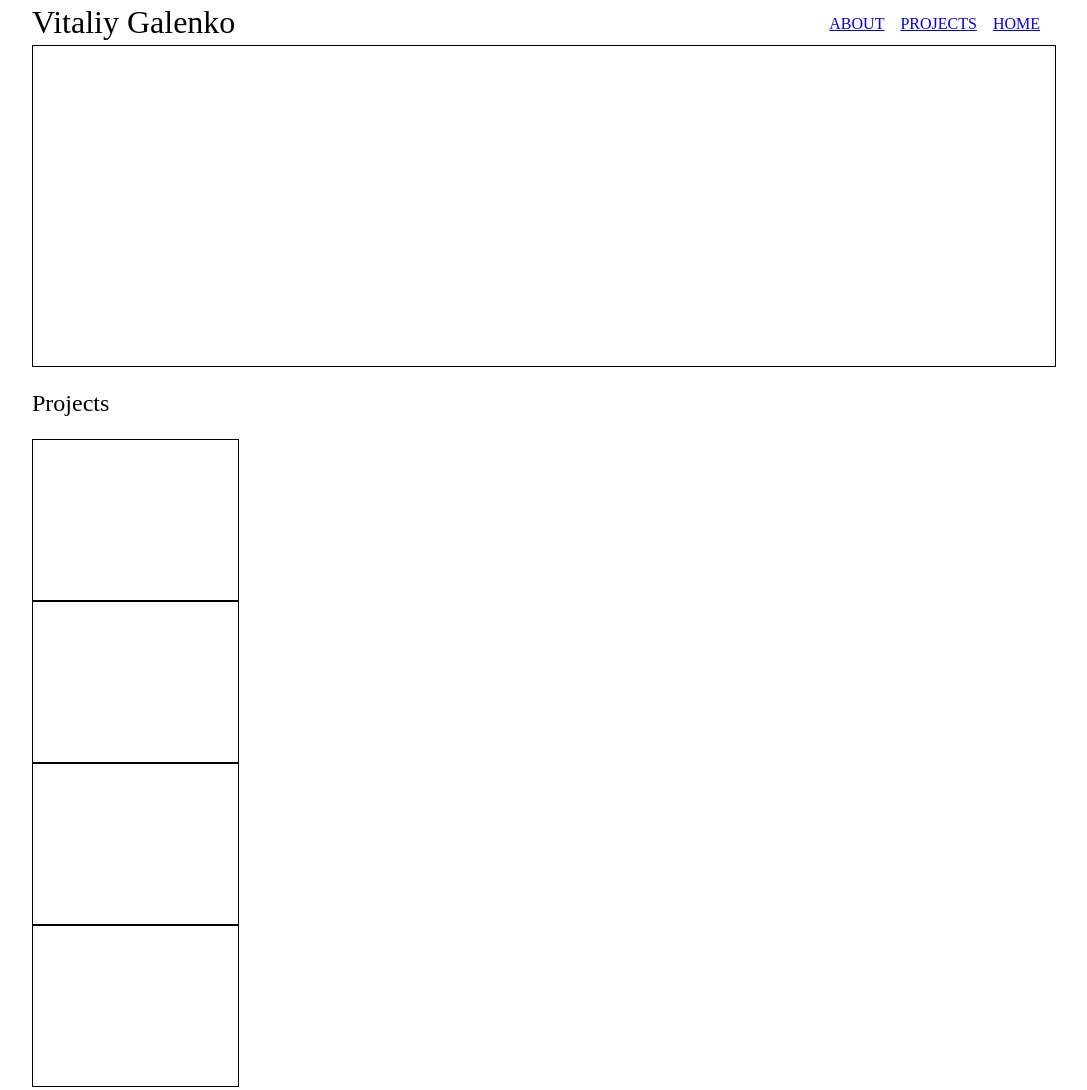
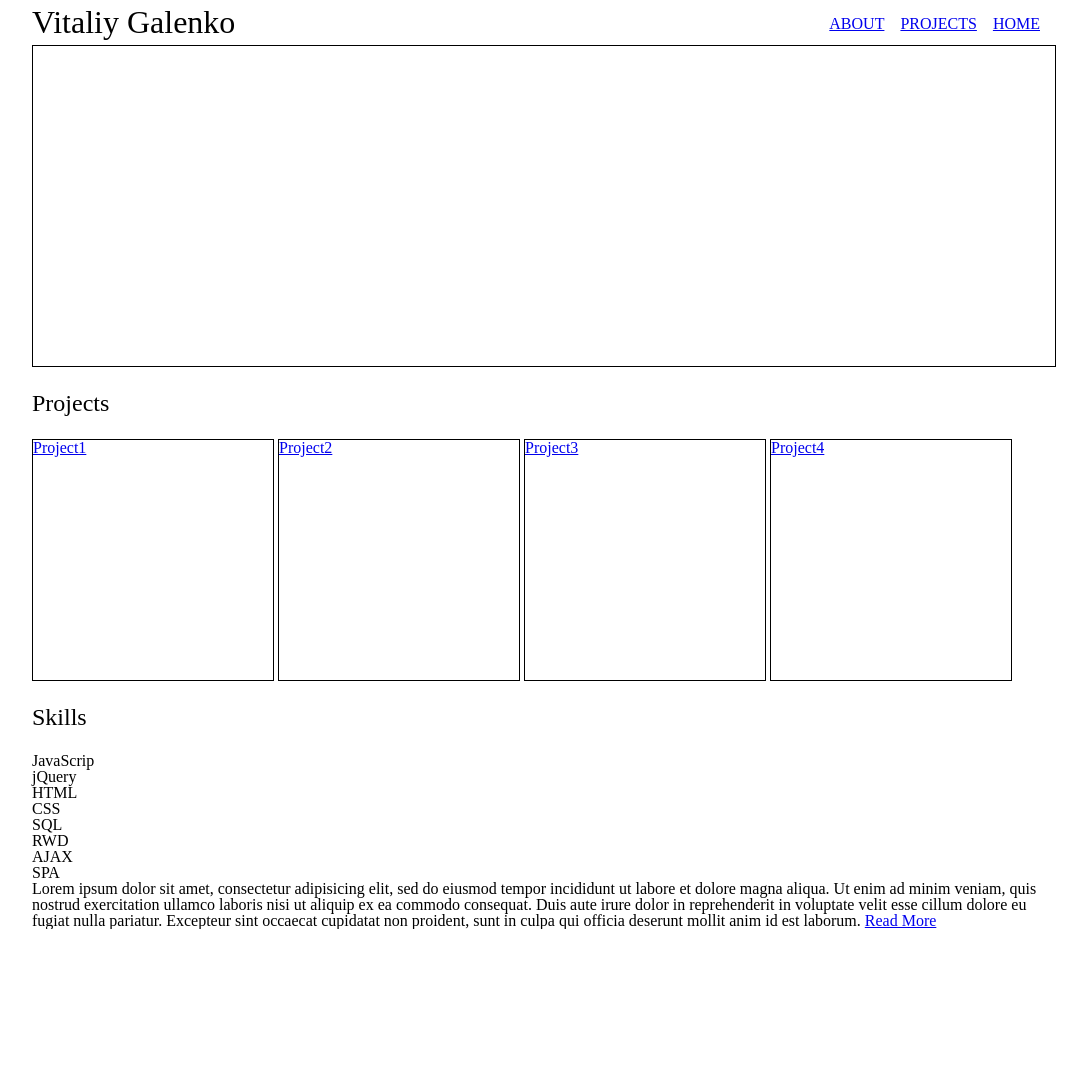
Before and after one commit to vgalenko/personal-portfolio, a plain HTML site: page index.html in a window 1280 px wide. Shown: the top 1090 px of the page, without its empty margins (96-1183 px from the left). After the commit the page ends 929 px from the top, so only its background shows below. Drawn offline with Linux system fonts and the light colour scheme.

Commit message:
added RWD features to css

```diff
--- a/Styles/layout.css
+++ b/Styles/layout.css
@@ -8,10 +8,10 @@ div.slider {
   max-width: 100%;
 }
 
-.projects {
+.projects-tab {
   border: 1px solid black;
-  height: 10em;
-  max-width: 20%;
-  position: relative;
-  display:block;
+  max-width: 100%;
+  height: 15em;
+  width: 15em;
+  display: inline-block;
 }
--- a/Styles/modules.css
+++ b/Styles/modules.css
@@ -1,6 +1,15 @@
-nav ul li{
+nav ul li {
   display: inline-block;
   float: right;
   padding-right: 1em;
   padding-top: 1em;
 }
+
+
+@media only screen and (max-width: 640px) {
+
+  .main-menu {
+    display: block;
+  }
+
+}
--- a/index.html
+++ b/index.html
@@ -29,10 +29,15 @@
 
     <section>
       <h3>Projects</h3>
-      <div class="projects"></div>
-      <div class="projects"></div>
-      <div class="projects"></div>
-      <div class="projects"></div>
+      <section class="projects">
+        <ul>
+          <li class="projects-tab"><a href="#">Project1</a></li>
+          <li class="projects-tab"><a href="#">Project2</a></li>
+          <li class="projects-tab"><a href="#">Project3</a></li>
+          <li class="projects-tab"><a href="#">Project4</a></li>
+        </ul>
+      </section>
+
     </section>
 
     <article class="skills">
```
